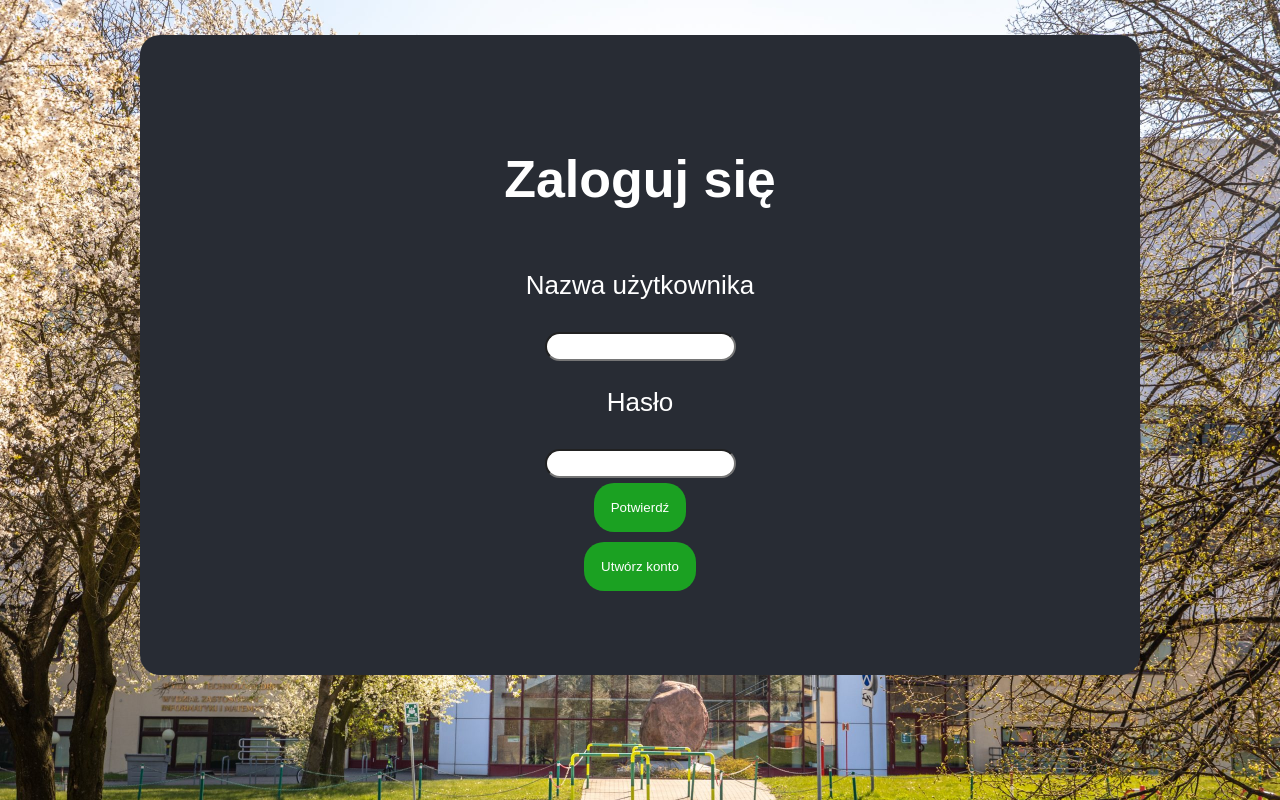
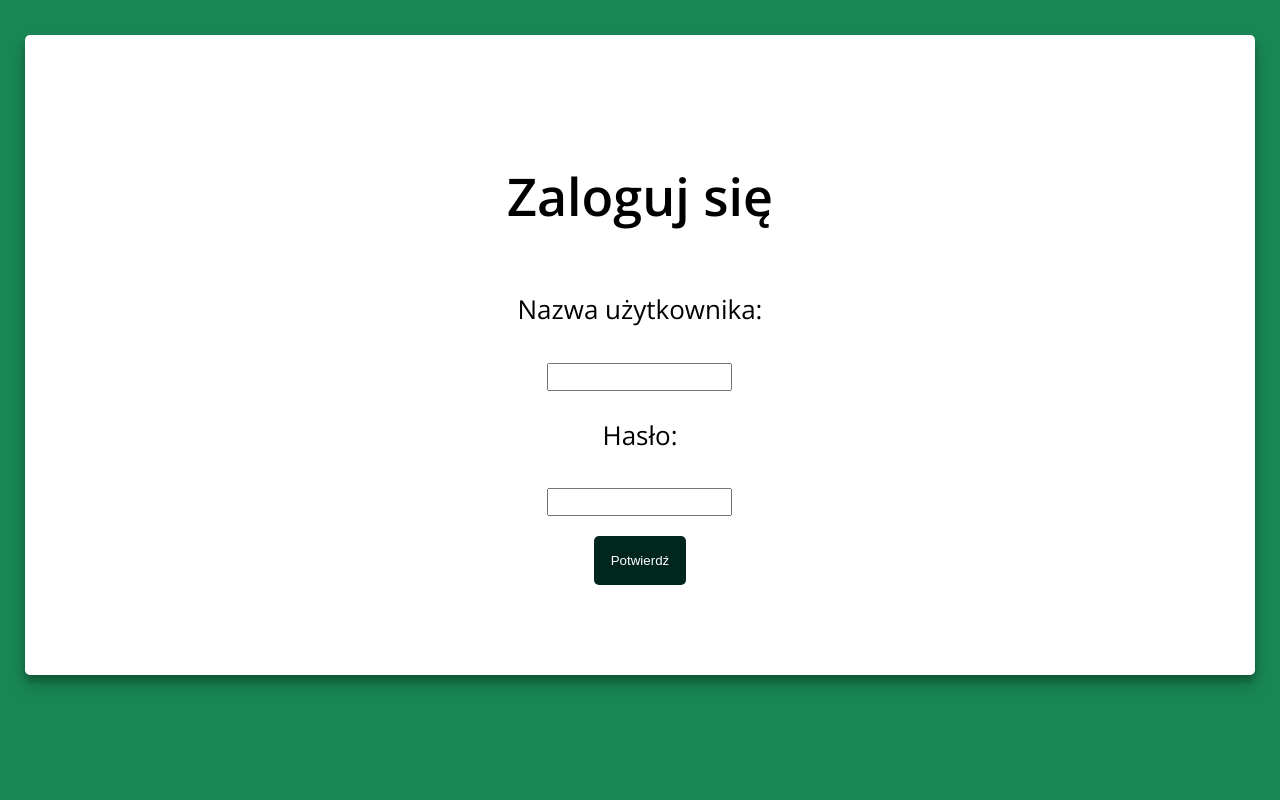
Before and after one commit to iSGGW/inwentaryzacja-frontend, a React (Create React App) app: page /auth in a window 1280 px wide. Built offline with nearby package versions, Linux system fonts and the light colour scheme.

Commit message:
New background. Deleted 'new user' button

```diff
--- a/src/Containers/Auth/Auth.css
+++ b/src/Containers/Auth/Auth.css
@@ -1,8 +1,9 @@
+@import url("https://fonts.googleapis.com/css2?family=Open+Sans:wght@300;400;500;600&display=swap");
+
 body {
-  background-image:  url("img/budynek.jpg");
-  background-repeat: no-repeat;
-  background-size: cover;
+  background-color: #198754;
   font-family: sans-serif;
+  font-family: "Open Sans", sans-serif;
   margin: 0px;
 }
 
@@ -23,44 +24,36 @@ body {
 
 .App-header {
   margin-top: 35px;
-  background-color: #282c34;
+  background-color: #fff;
   min-height: 80vh;
   display: flex;
   flex-direction: column;
   align-items: center;
   justify-content: center;
   font-size: calc(10px + 2vmin);
-  color: white;
-  width: 1000px;
-  margin-left: auto;
-  margin-right: auto;
-  border-radius: 20px;
+  color: #000;
+  border-radius: 5px;
+  margin-left: 25px;
+  margin-right: 25px;
+  box-shadow: rgba(0, 0, 0, 0.19) 0px 10px 20px, rgba(0, 0, 0, 0.23) 0px 6px 6px;
 }
 
-button {
-  background-color: #1ba122;
+#btn-submit {
+  background-color: #00261e;
   padding: 17px;
-  margin: 5px;
+  margin-top: 20px;
   text-align: center;
   border: none;
   color: white;
-  border-radius: 20px;
+  border-radius: 5px;
+  cursor: pointer;
+  transition: all 0.2s ease-out;
+}
+
+#btn-submit:hover {
+  background-color: #044335;
 }
 
 input {
-  border-radius: 20px;
-  padding: 5px;
+  height: 22px;
 }
-
-.App-link {
-  color: #61dafb;
-}
-
-@keyframes App-logo-spin {
-  from {
-    transform: rotate(0deg);
-  }
-  to {
-    transform: rotate(360deg);
-  }
-}
--- a/src/Containers/Auth/Auth.tsx
+++ b/src/Containers/Auth/Auth.tsx
@@ -8,18 +8,15 @@ function Auth() {
     <h1>Zaloguj się</h1>
     <form>
         <label>
-          <p>Nazwa użytkownika</p>
+          <p>Nazwa użytkownika:</p>
           <input type="text"/>
         </label>
         <label>
-          <p>Hasło</p>
+          <p>Hasło:</p>
           <input type="password"/>
         </label>
         <div>
-          <button type="submit">Potwierdź</button>
-        </div>
-        <div>
-          <button>Utwórz konto</button>
+          <button id="btn-submit" type="submit">Potwierdź</button>
         </div>
     </form>
 
```
